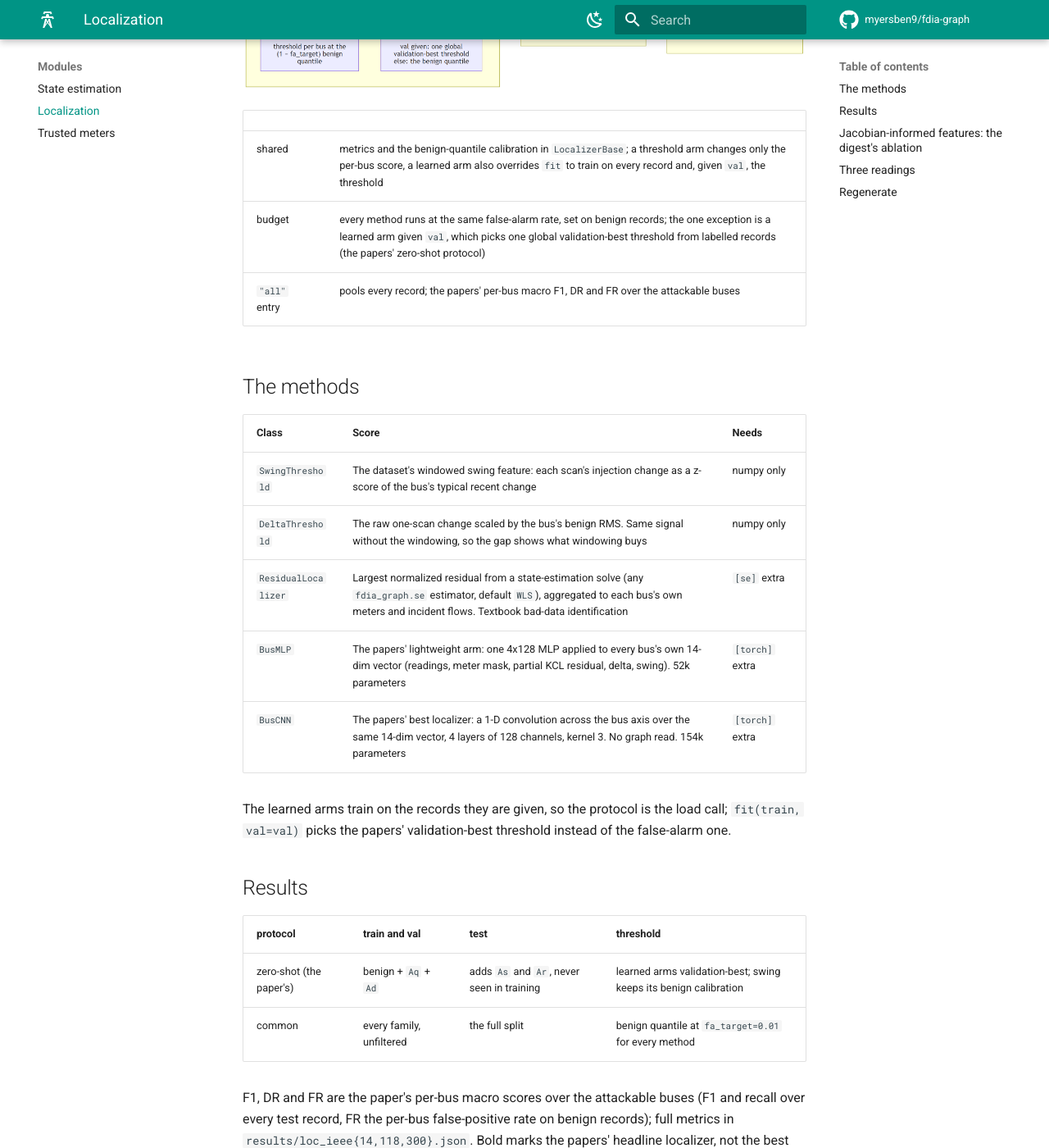
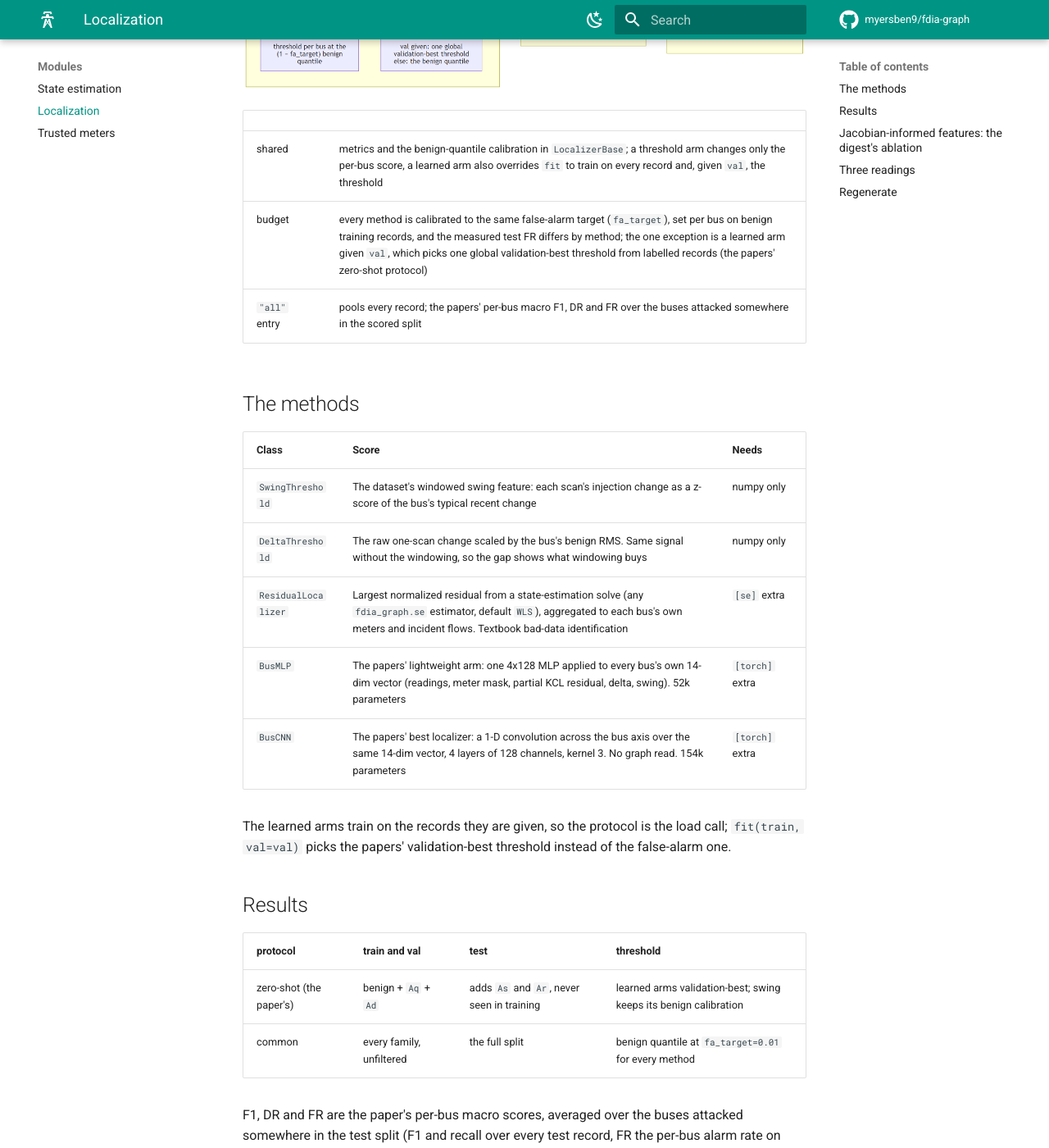
Before and after one commit to myersben9/fdia-graph, an MkDocs documentation site: the page built from docs/localization/README.md, in a window 1280 px wide and 1400 px high, scrolled down 611 px. Shown: the whole window at 82% size. Built offline with MkDocs 1.6.1 and Material for MkDocs 9.7.7, drawn with Linux system fonts in a browser that asks for light colours; comment, search, counter and statistics services are not loaded; the version menu is left out; some of the changed text lies outside the part shown.

Commit message:
Localization: the macro scores average over the active buses; calibration shares a target, not a rate

```diff
--- a/docs/localization/README.md
+++ b/docs/localization/README.md
@@ -19,8 +19,8 @@ rep  = loc.score(test)                             # per-family metrics + benign
 | | |
 |---|---|
 | shared | metrics and the benign-quantile calibration in `LocalizerBase`; a threshold arm changes only the per-bus score, a learned arm also overrides `fit` to train on every record and, given `val`, the threshold |
-| budget | every method runs at the same false-alarm rate, set on benign records; the one exception is a learned arm given `val`, which picks one global validation-best threshold from labelled records (the papers' zero-shot protocol) |
-| `"all"` entry | pools every record; the papers' per-bus macro F1, DR and FR over the attackable buses |
+| budget | every method is calibrated to the same false-alarm target (`fa_target`), set per bus on benign training records, and the measured test FR differs by method; the one exception is a learned arm given `val`, which picks one global validation-best threshold from labelled records (the papers' zero-shot protocol) |
+| `"all"` entry | pools every record; the papers' per-bus macro F1, DR and FR over the buses attacked somewhere in the scored split |
 
 ## The methods
 
@@ -42,8 +42,8 @@ The learned arms train on the records they are given, so the protocol is the loa
 | zero-shot (the paper's) | benign + `Aq` + `Ad` | adds `As` and `Ar`, never seen in training | learned arms validation-best; swing keeps its benign calibration |
 | common | every family, unfiltered | the full split | benign quantile at `fa_target=0.01` for every method |
 
-F1, DR and FR are the paper's per-bus macro scores over the attackable buses (F1 and recall over
-every test record, FR the per-bus false-positive rate on benign records); full metrics in
+F1, DR and FR are the paper's per-bus macro scores, averaged over the buses attacked somewhere in the
+test split (F1 and recall over every test record, FR the per-bus alarm rate on benign records); full metrics in
 `results/loc_ieee{14,118,300}.json`. Bold marks the papers' headline localizer, not the best cell.
 
 **Zero-shot protocol**
```
Also changed, not shown: 1 other file.
